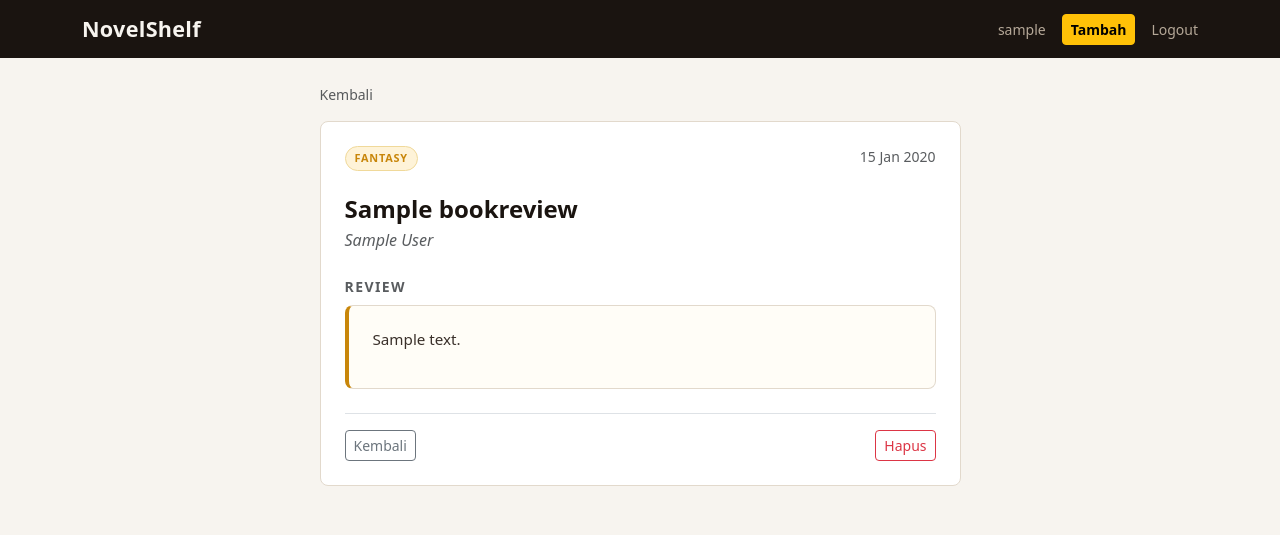
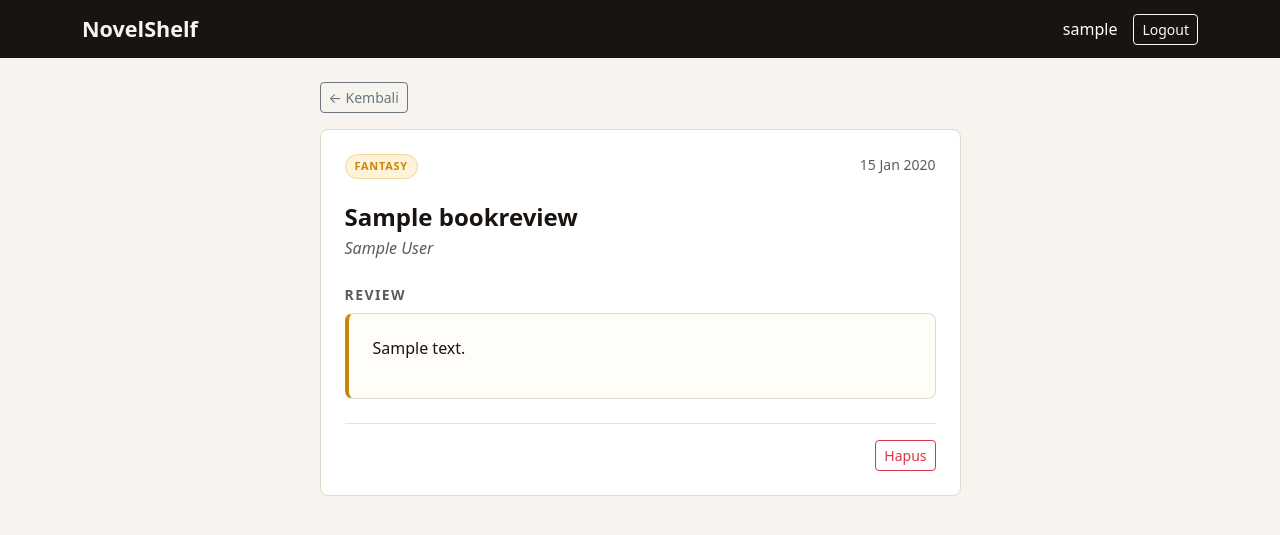
Before and after one commit to hanifahdwis/NovelShelf, a Django app: page /buku/1/ in a window 1280 px wide. Shown: the top 535 px of the page. Run offline with Django 5.2, Linux system fonts and the light colour scheme; a user stored in the database is signed in; tables that the repository leaves empty hold one stand-in row (values such as "Sample post").

Commit message:
Fixing feature

```diff
--- a/books/static/books/css/style.css
+++ b/books/static/books/css/style.css
@@ -1,11 +1,12 @@
+/* NovelShelf - Custom CSS (Bootstrap 5 sebagai base) */
+
 :root {
-    --bg: #F7F4EF;
-    --dark: #1A1410;
-    --brown: #7B4F2E;
-    --amber: #C8860A;
-    --muted: #8A7A6A;
+    --bg:     #F7F4EF;
+    --dark:   #1A1410;
+    --brown:  #7B4F2E;
+    --amber:  #C8860A;
+    --muted:  #8A7A6A;
     --border: #E2D9CC;
-    --white: #FFFFFF;
 }
 
 body {
@@ -13,76 +14,16 @@ body {
     color: var(--dark);
 }
 
-.navbar {
-    background-color: var(--dark) !important;
-}
+/* Navbar */
+.navbar { background-color: var(--dark) !important; }
+.navbar-brand { font-size: 1.35rem; font-weight: 800; color: #F7F4EF !important; }
+.navbar .nav-link { color: #B5A898 !important; font-size: 0.875rem; }
+.navbar .nav-link:hover { color: #F7F4EF !important; }
 
-.navbar-brand {
-    font-size: 1.35rem;
-    font-weight: 800;
-    color: #F7F4EF !important;
-    letter-spacing: 0.3px;
-}
-
-.navbar-brand .highlight {
-    color: var(--amber);
-}
-
-.navbar .nav-link,
-.navbar .navbar-text {
-    color: #B5A898 !important;
-    font-size: 0.875rem;
-}
-
-.navbar .nav-link:hover {
-    color: #F7F4EF !important;
-}
-
-.book-card {
-    background: var(--white);
-    border: 1px solid var(--border);
-    border-radius: 10px;
-    padding: 1.25rem;
-    text-decoration: none;
-    color: inherit;
-    display: block;
-    transition: transform 0.15s, box-shadow 0.15s, border-color 0.15s;
-}
-
-.book-card:hover {
-    transform: translateY(-3px);
-    box-shadow: 0 6px 18px rgba(0,0,0,0.08);
-    border-color: var(--brown);
-    color: inherit;
-}
-
-.book-card .book-title {
-    font-size: 1rem;
-    font-weight: 700;
-    margin-bottom: 2px;
-    color: var(--dark);
-}
-
-.book-card .book-author {
-    font-size: 0.83rem;
-    color: var(--muted);
-    font-style: italic;
-    margin-bottom: 8px;
-}
-
-.book-card .book-preview {
-    font-size: 0.82rem;
-    color: #6E6055;
-    line-height: 1.55;
-    display: -webkit-box;
-    -webkit-line-clamp: 3;
-    line-clamp: 3;
-    -webkit-box-orient: vertical;
-    overflow: hidden;
-}
-
+/* Badge genre — align-self supaya tidak ikut melebar di dalam flex card */
 .badge-genre {
     display: inline-block;
+    align-self: flex-start;
     background-color: #FEF3D8;
     color: var(--amber);
     font-size: 0.68rem;
@@ -147,17 +105,8 @@ body {
     border-radius: 8px;
     padding: 1.25rem 1.5rem;
     line-height: 1.75;
-    font-size: 0.95rem;
-    color: #3A302A;
+    word-break: break-word;
 }
 
-.empty-state {
-    text-align: center;
-    padding: 5rem 1rem;
-    color: var(--muted);
-}
-
-.empty-state .icon {
-    font-size: 3.5rem;
-    margin-bottom: 1rem;
-}
+/* Tampilan kosong */
+.empty-state { text-align: center; padding: 5rem 1rem; color: var(--muted); }
--- a/books/templates/books/add_book.html
+++ b/books/templates/books/add_book.html
@@ -5,7 +5,7 @@
 <div class="row justify-content-center">
     <div class="col-12 col-md-7 col-lg-6">
 
-        <a href="{% url 'dashboard' %}" class="text-muted text-decoration-none small d-inline-block mb-3">Kembali</a>
+        <a href="{% url 'dashboard' %}" class="btn btn-outline-secondary btn-sm mb-3">← Kembali</a>
 
         <div class="bg-white border rounded-3 p-4" style="border-color: #E2D9CC !important;">
             <h2 class="h5 fw-bold mb-1">Tambah Novel Baru</h2>
--- a/books/templates/books/base.html
+++ b/books/templates/books/base.html
@@ -15,9 +15,8 @@
         <a class="navbar-brand" href="{% url 'dashboard' %}">NovelShelf</a>
         {% if user.is_authenticated %}
         <div class="d-flex align-items-center gap-3 ms-auto">
-            <span class="navbar-text d-none d-sm-inline">{{ user.username }}</span>
-            <a href="{% url 'add_book' %}" class="btn btn-warning btn-sm fw-semibold">Tambah</a>
-            <a href="{% url 'logout' %}" class="nav-link">Logout</a>
+            <span class="text-white">{{ user.username }}</span>
+            <a href="{% url 'logout' %}" class="btn btn-outline-light btn-sm">Logout</a>
         </div>
         {% endif %}
     </div>
--- a/books/templates/books/dashboard.html
+++ b/books/templates/books/dashboard.html
@@ -15,7 +15,8 @@
 <div class="row row-cols-1 row-cols-sm-2 row-cols-lg-3 g-3">
     {% for book in books %}
     <div class="col">
-        <a href="{% url 'book_detail' book.pk %}" class="book-card">
+        {# h-100 di sini supaya semua card dalam satu baris punya tinggi sama #}
+        <a href="{% url 'book_detail' book.pk %}" class="book-card h-100">
             <span class="badge-genre">{{ book.get_genre_display }}</span>
             <div class="book-title">{{ book.title }}</div>
             <div class="book-author">{{ book.author }}</div>
--- a/books/templates/books/detail.html
+++ b/books/templates/books/detail.html
@@ -5,7 +5,7 @@
 <div class="row justify-content-center">
     <div class="col-12 col-md-8 col-lg-7">
 
-        <a href="{% url 'dashboard' %}" class="text-muted text-decoration-none small d-inline-block mb-3">Kembali</a>
+        <a href="{% url 'dashboard' %}" class="btn btn-outline-secondary btn-sm mb-3">← Kembali</a>
 
         <div class="bg-white border rounded-3 p-4" style="border-color: #E2D9CC !important;">
 
@@ -20,9 +20,8 @@
             <p class="text-muted small text-uppercase fw-semibold mb-2" style="letter-spacing: 0.1em;">Review</p>
             <div class="review-box">{{ book.review|linebreaks }}</div>
 
-            <div class="d-flex gap-2 mt-4 pt-3 border-top">
-                <a href="{% url 'dashboard' %}" class="btn btn-outline-secondary btn-sm">Kembali</a>
-                <button type="button" class="btn btn-outline-danger btn-sm ms-auto"
+            <div class="d-flex justify-content-end mt-4 pt-3 border-top">
+                <button type="button" class="btn btn-outline-danger btn-sm"
                         data-bs-toggle="modal" data-bs-target="#modalHapus">
                     Hapus
                 </button>
@@ -32,6 +31,7 @@
     </div>
 </div>
 
+<!-- Modal Konfirmasi Hapus -->
 <div class="modal fade" id="modalHapus" tabindex="-1">
     <div class="modal-dialog modal-dialog-centered modal-sm">
         <div class="modal-content text-center p-3">
```
Also changed, not shown: other parts of books/static/books/css/style.css (+41 -24 lines), books/forms.py (+9 -0 lines).
